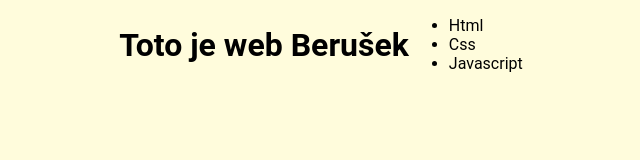
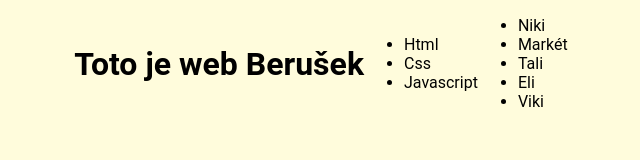
Before and after one commit to jakubmichalko/CLG23-Test, a plain HTML site: page index.html in a window 1280 px wide. Shown: the whole page, without its empty margins (319-959 px from the left). Drawn offline with Linux system fonts and the light colour scheme.

Commit message:
pridana jmena

```diff
--- a/index.html
+++ b/index.html
@@ -16,5 +16,12 @@
         <li>Css</li>
         <li>Javascript</li>
     </ul>
+    <ul>
+        <li>Niki</li>
+        <li>Markét</li>
+        <li>Tali</li>
+        <li>Eli</li>
+        <li>Viki</li>
+    </ul>
 </body>
 </html>
```
